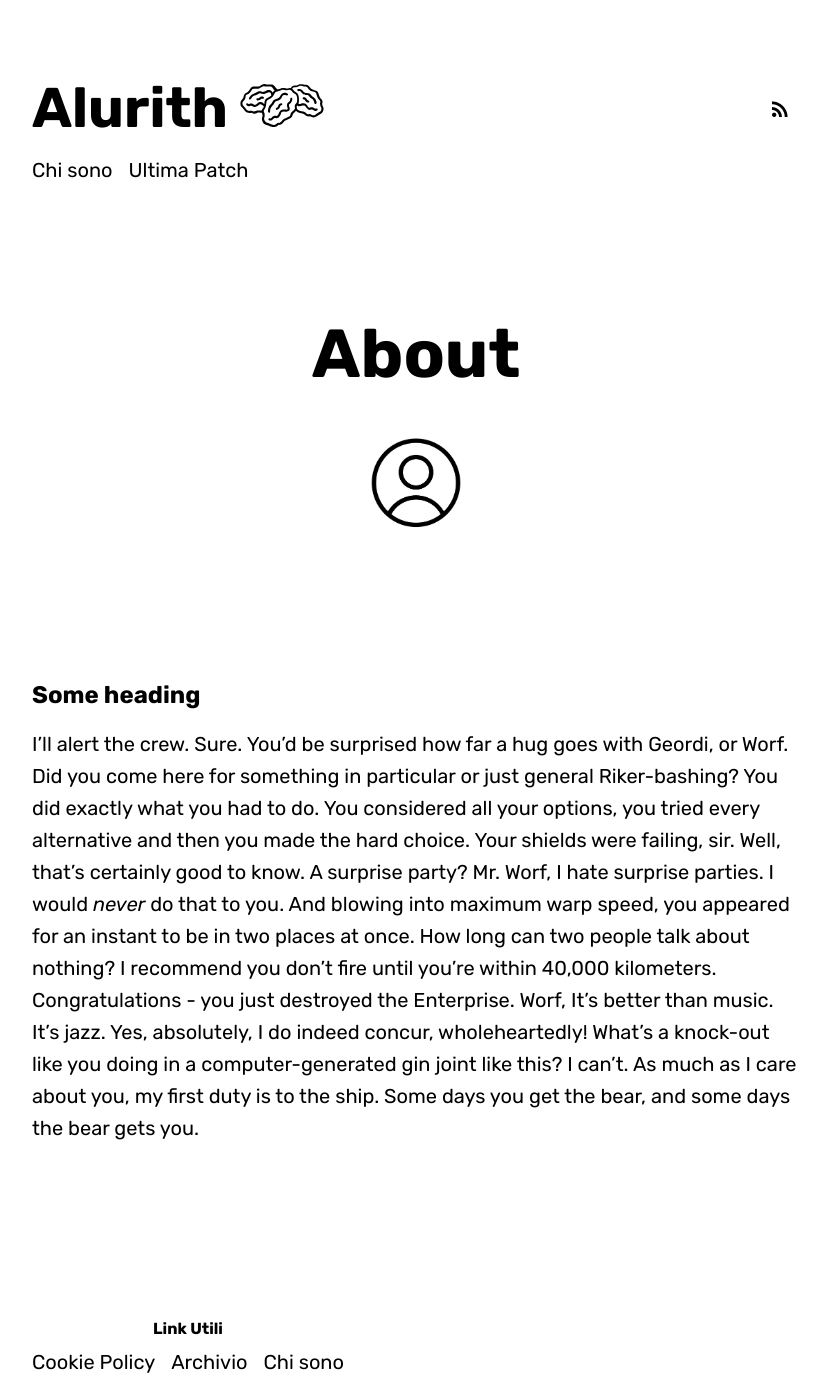
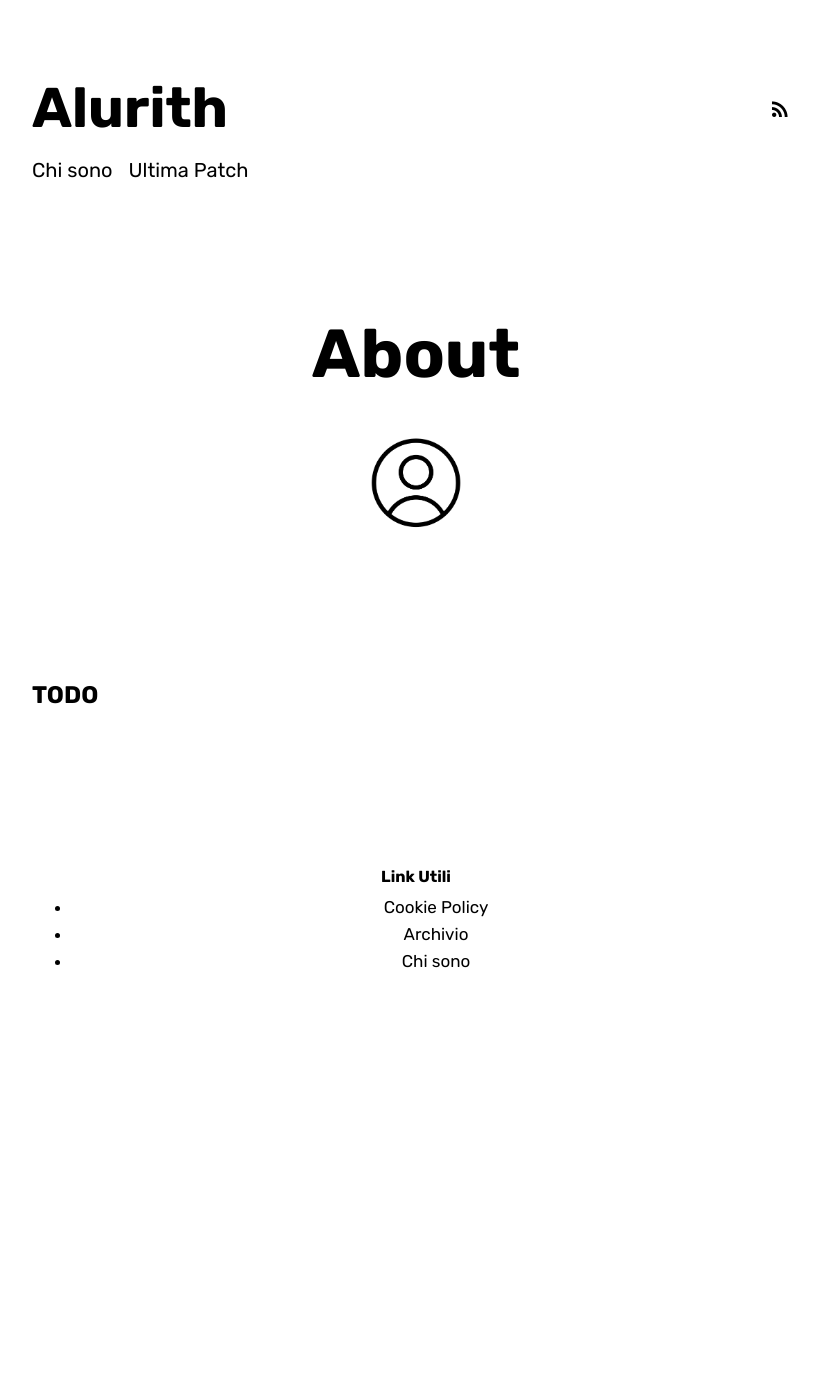
Before and after one commit to Alurith/alurith.github.io, a Jekyll site: the page built from about.md, in a window 1280 px wide. Shown: the whole page, without its empty margins (224-1051 px from the left). Built offline with Jekyll 4.4.1, drawn with Linux system fonts in a browser that asks for light colours; some web fonts are replaced; comment, search, counter and statistics services are not loaded; after the commit the page ends 1039 px from its top, so only the background shows below that.

Commit message:
google search console + fix

```diff
--- a/_includes/main/footer.html
+++ b/_includes/main/footer.html
@@ -1,5 +1,5 @@
 <footer>
-    <div class="menu">
+    <div>
     	<h4>Link Utili</h4>
         <ul>
             <li><a href="{{ '/cookie-policy' | prepend: site.baseurl }}">Cookie Policy</a></li>
--- a/_includes/main/header.html
+++ b/_includes/main/header.html
@@ -3,7 +3,7 @@
         <div class="logo">
 
             <a href="{{ '/' | prepend: site.baseurl }}">{{ site.blog.title }}</a>
-            <object type="image/svg+xml" data="{{ site.blog.logo_path | relative_url }}" class="logosvg">Your browser does not support svg images</object>
+            <!--<object type="image/svg+xml" data="{{ site.blog.logo_path | relative_url }}" class="logosvg">Your browser does not support svg images</object>-->
         </div>
         <ul>
             <li><a href="{{ '/about' | prepend: site.baseurl }}">Chi sono</a></li>
--- a/_layouts/default.html
+++ b/_layouts/default.html
@@ -5,6 +5,7 @@ layout: compress
 <!DOCTYPE html>
 <html lang="en">
     <head>
+        <meta name="google-site-verification" content="b_wQrbB2_ic2k51x60IthKCtKoe8xIx2Zvpg8ErfxHo" />
         {% include main/head.html %}
     </head>
 
--- a/about.md
+++ b/about.md
@@ -18,8 +18,6 @@ published: true
 
 {% include page/title.html title=page.title subtitle=page_subtitle %}
 
-## Some heading
-
-I'll alert the crew. Sure. You'd be surprised how far a hug goes with Geordi, or Worf. Did you come here for something in particular or just general Riker-bashing? You did exactly what you had to do. You considered all your options, you tried every alternative and then you made the hard choice. Your shields were failing, sir. Well, that's certainly good to know. A surprise party? Mr. Worf, I hate surprise parties. I would *never* do that to you. And blowing into maximum warp speed, you appeared for an instant to be in two places at once. How long can two people talk about nothing? I recommend you don't fire until you're within 40,000 kilometers. Congratulations - you just destroyed the Enterprise. Worf, It's better than music. It's jazz. Yes, absolutely, I do indeed concur, wholeheartedly! What's a knock-out like you doing in a computer-generated gin joint like this? I can't. As much as I care about you, my first duty is to the ship. Some days you get the bear, and some days the bear gets you.
+## TODO
 
 </div>
```
